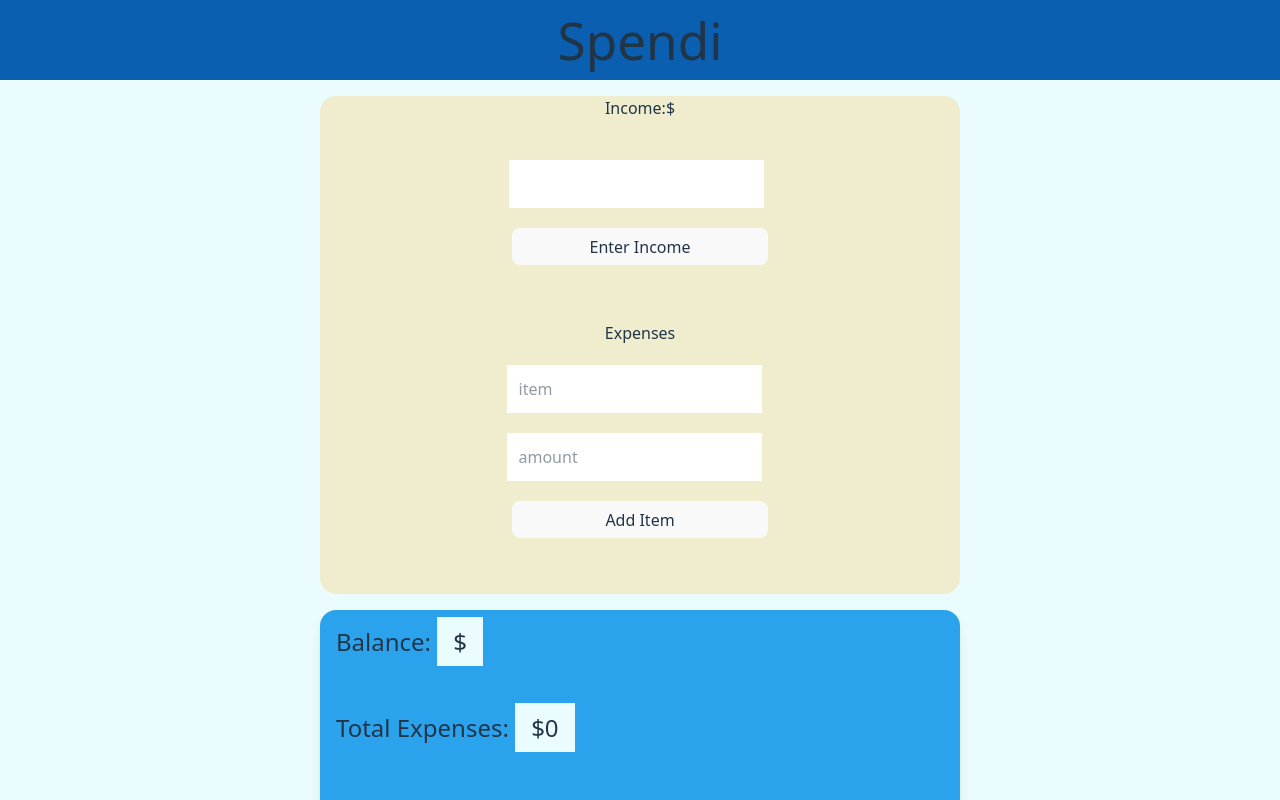
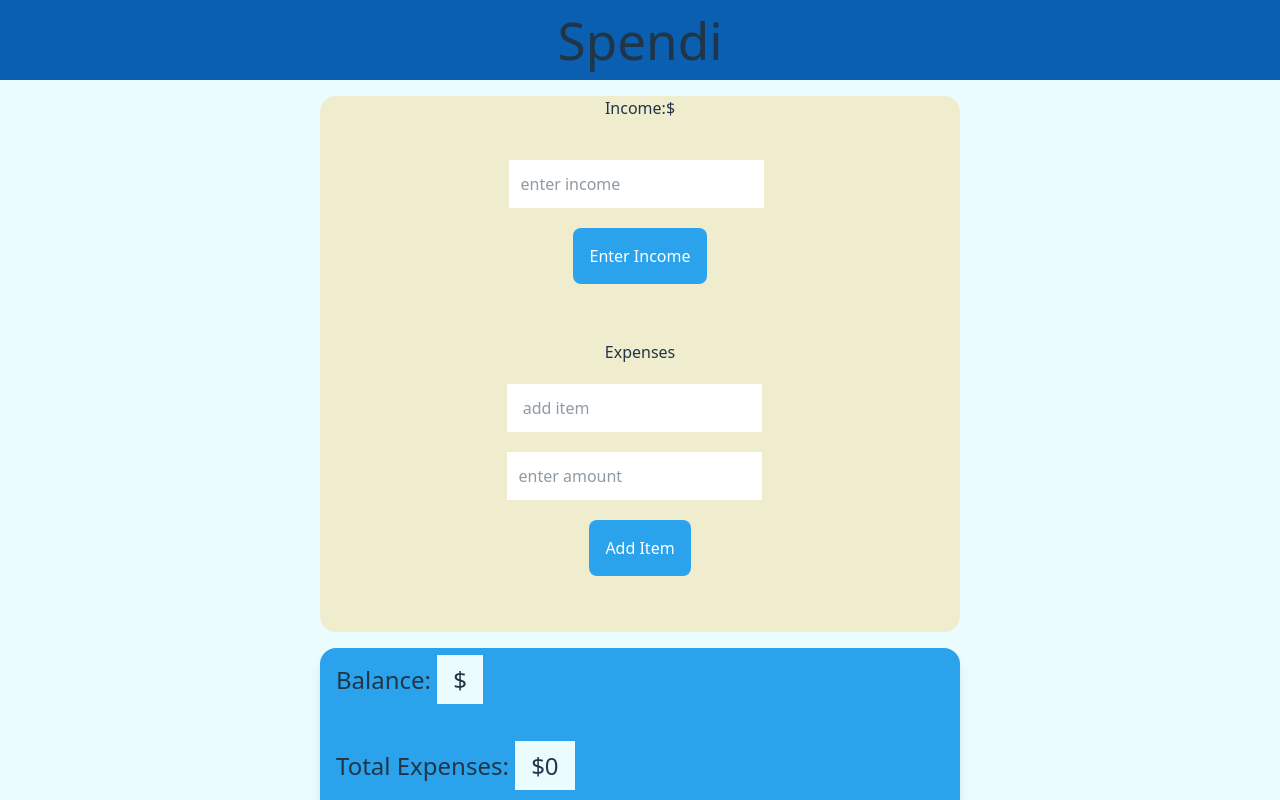
Before and after one commit to azongoismail/Spendi-react-app, a React (Vite) app: page / in a window 1280 px wide. Shown: the top 800 px of the page. Built offline with nearby package versions, Linux system fonts and the light colour scheme.

Commit message:
added CSS

```diff
--- a/src/App.css
+++ b/src/App.css
@@ -9,3 +9,12 @@ body {
     align-items:start;
     min-height: 0vh;
 }
+
+.add-item-btn, .add-income-btn{
+    background: #2BA3EC;
+    border-radius: none;
+    border: none;
+    color:white;
+    padding: 16px;
+    outline: none;
+}
--- a/src/Components/Income.jsx
+++ b/src/Components/Income.jsx
@@ -96,17 +96,17 @@ setTotalExpenses(preTotal => preTotal + newAmount);
     <>
     <div class= "bg-[#EFEDCE] h-[100%] w-[50vw]  mx-auto my-4 flex justify-start items-center flex-col shadow-4xl rounded-2xl gap-10">
         <p>Income:<span>${totalIncome}</span></p>
-      <form action="" onSubmit={handleIncomeSubmit} className='flex flex-col gap-5 items-center'>
+      <form action="" onSubmit={handleIncomeSubmit} className='flex flex-col gap-5 items-center' >
 
-        <input value={income} type="text" onChange={handleChange} class="bg-white p-3 mr-2" />
-        <button class="p-3 text-5xl w-[20vw] p-3 rounded-none ">Enter Income</button>
+        <input value={income} type="text" onChange={handleChange} class="bg-white p-3 mr-2" placeholder="enter income" />
+        <button className="add-income-btn ">Enter Income</button>
       </form>
 
       <form action="" onSubmit={handleExpensesSubmit} className='flex flex-col gap-5 my-4 items-center'>
           <h2>Expenses</h2>
-        <input type="text" value={item} class=" bg-white p-3 mr-3" placeholder='item' onChange={(e) => setItem(e.target.value)} />
-        <input type="number" value={amount} class=" bg-white p-3 mr-3" placeholder='amount' onChange={(e) => setAmount(e.target.value)}/>
-        <button className="p-3 text-5xl w-[20vw] p-3 rounded-none ">Add Item</button>
+        <input type="text" value={item} class=" bg-white p-3 mr-3" placeholder=' add item' onChange={(e) => setItem(e.target.value)} />
+        <input type="number" value={amount} class=" bg-white p-3 mr-3" placeholder='enter amount' onChange={(e) => setAmount(e.target.value)}/>
+        <button className="add-item-btn">Add Item</button>
       </form>
 
       {
```
